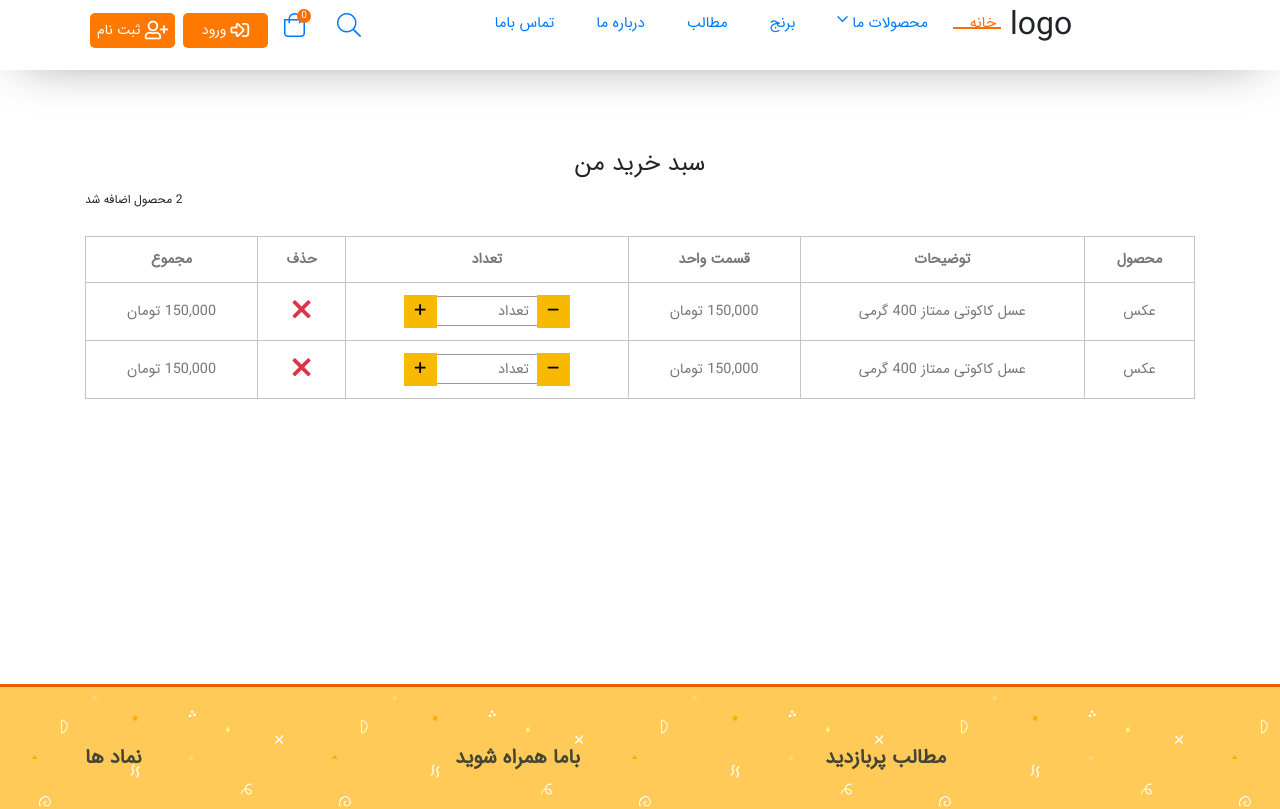
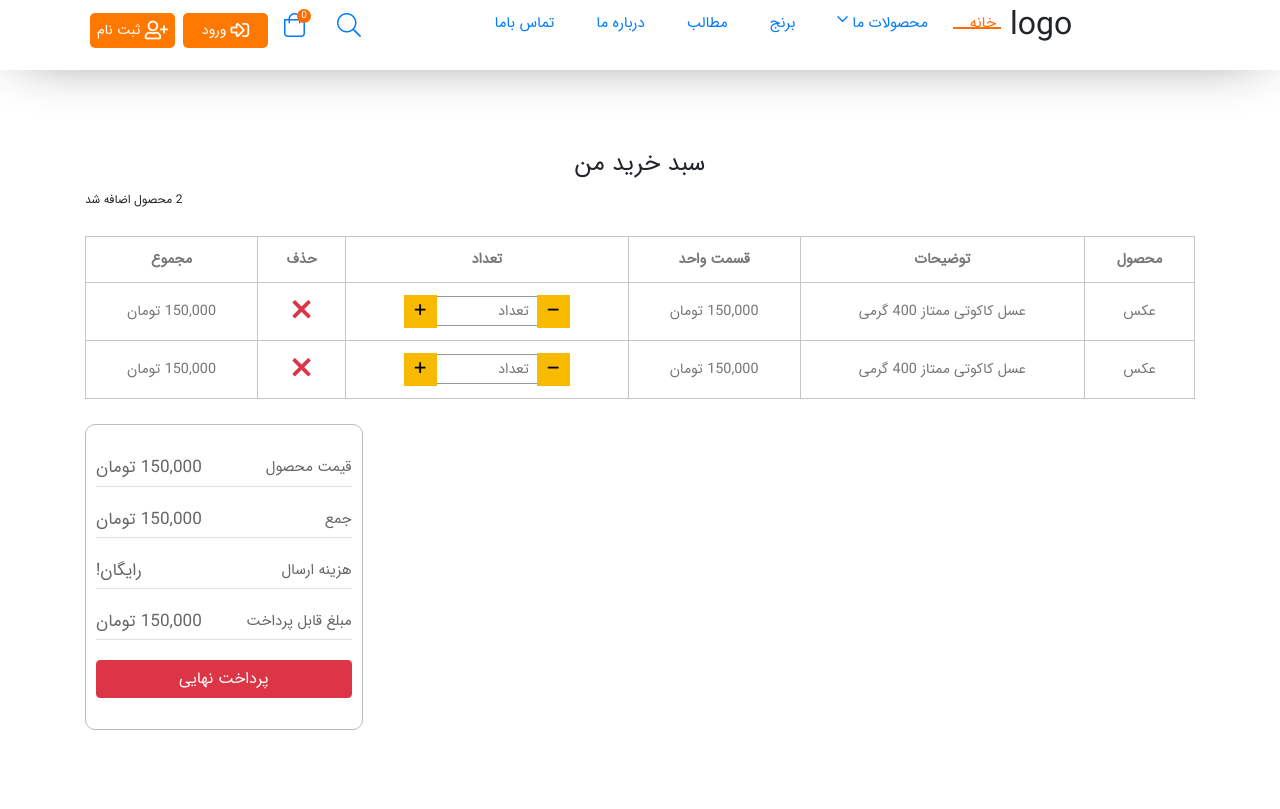
Before and after one commit to miladmohammadi82/afraalian-vue-cli, a Vue app: page /shoping-cart in a window 1280 px wide. Shown: the top 809 px of the page. Built offline with nearby package versions, Linux system fonts and the light colour scheme.

Commit message:
complate faraiand-pay Class

```diff
--- a/src/components/views/cartPage.vue
+++ b/src/components/views/cartPage.vue
@@ -32,7 +32,48 @@
         </tr>
       </tbody>
     </table>
+    <div class="items-cart-page">
+      <div class="item-mored-niaz-forPay">
+
+      </div>
+      <div class="faraiand-pay">
+        <ul>
+          <li>
+            <span class="count-product-cart-page">قیمت محصول</span>
+            <span class="price-number-cart-page">
+              150,000
+              <span class="currency-cart-page">تومان</span>
+            </span>
+          </li>
+          <li>
+            <span class="count-product-cart-page">جمع</span>
+            <span class="price-number-cart-page">
+              150,000
+              <span class="currency-cart-page">تومان</span>
+            </span>
+          </li>
+          <li>
+            <span class="count-product-cart-page">هزینه ارسال</span>
+            <span class="price-number-cart-page">
+              رایگان!
+            </span>
+          </li>
+          <li>
+            <span class="count-product-cart-page">مبلغ قابل پرداخت</span>
+            <span class="price-number-cart-page">
+              150,000
+              <span class="currency-cart-page">تومان</span>
+            </span>
+          </li>
+          <li>
+            <button class="btn btn-danger w-100">پرداخت نهایی</button>
+          </li>
+        </ul>
+      </div>
+    </div>
   </div>
+
+
 </template>
 
 <script>
```
Also changed, not shown: src/css/app.css.
